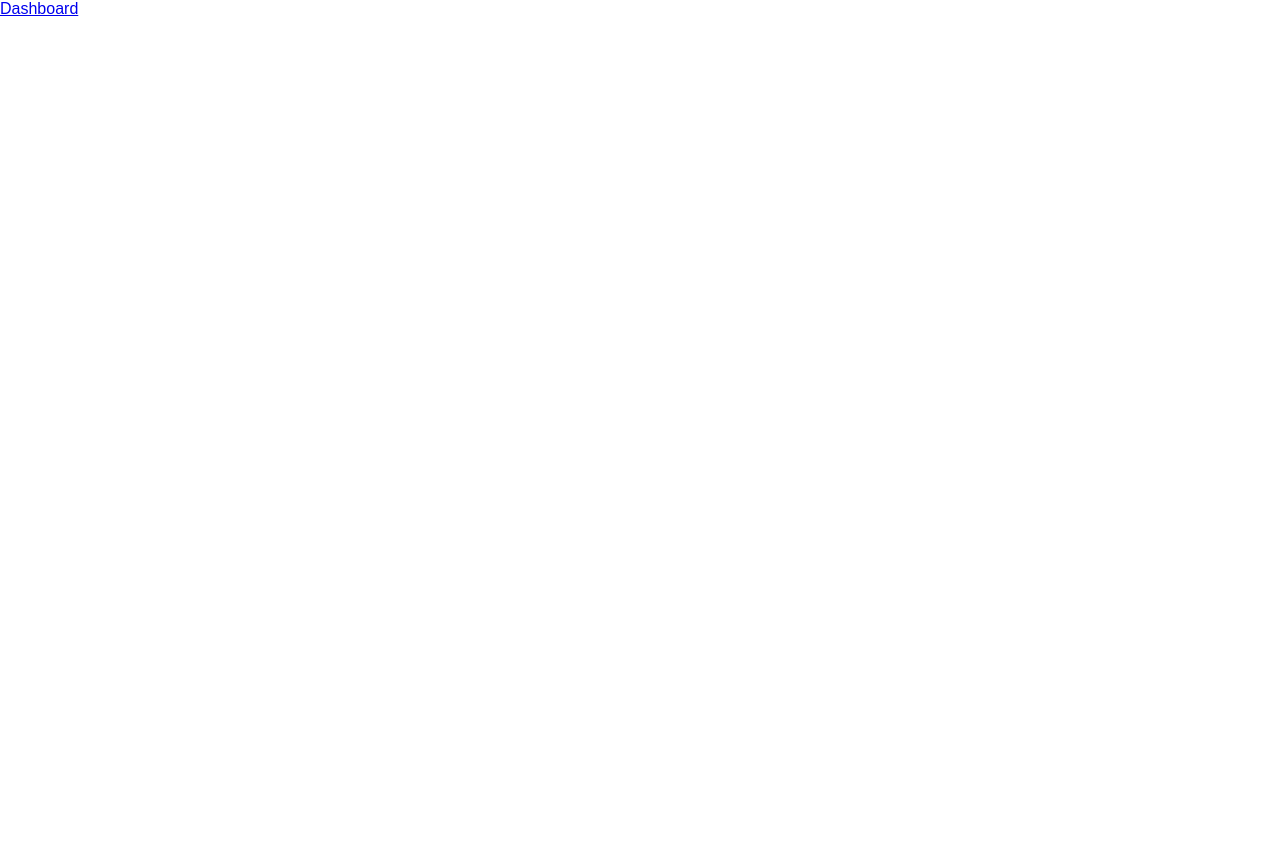
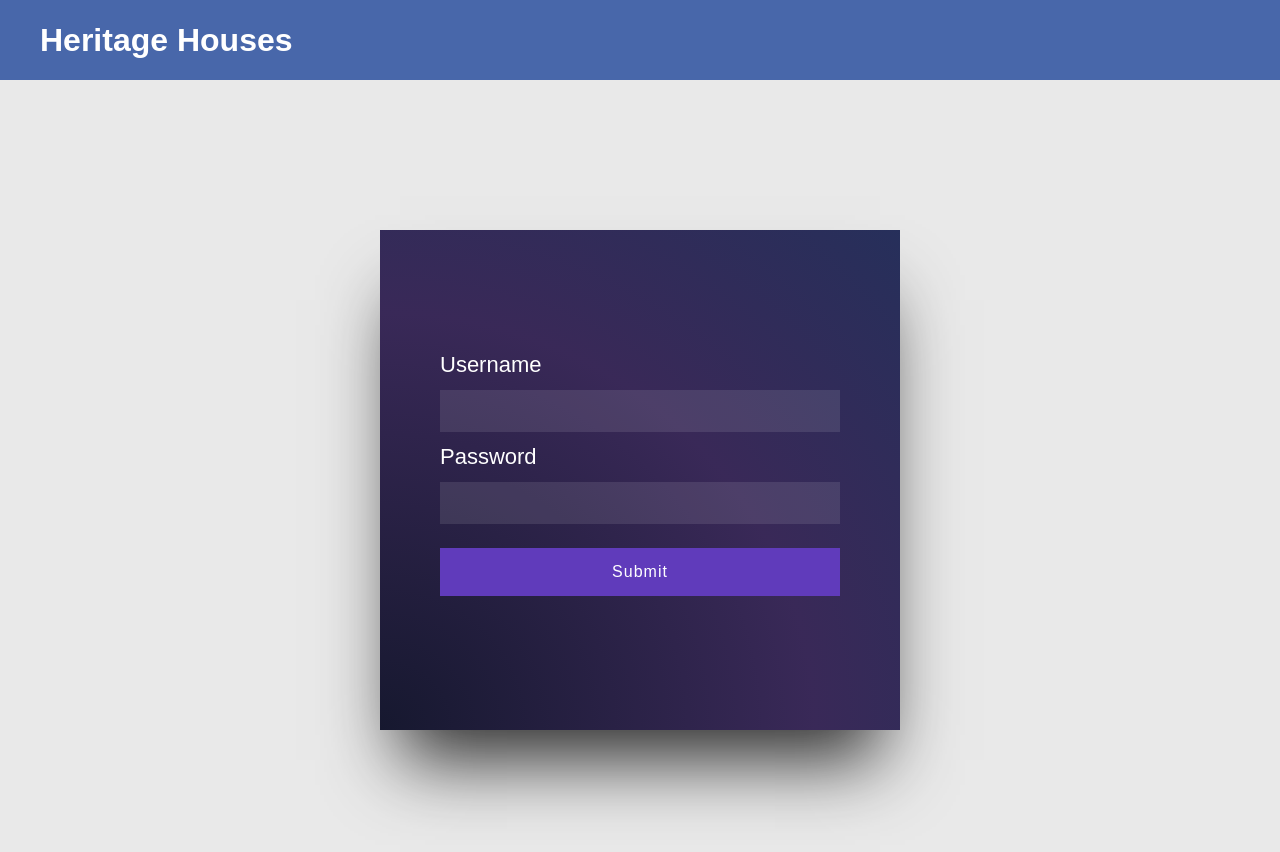
Before and after one commit to Mamata24/HackOHolics, a React (Create React App) app: page / in a window 1280 px wide. Shown: the top 852 px of the page. Before the commit the page ends 800 px from the top, so only its background shows below. Built offline with nearby package versions, Linux system fonts and the light colour scheme.

Commit message:
Updated Routing Functionalities-Routes-JSX Code

```diff
--- a/src/Routes/Routes.jsx
+++ b/src/Routes/Routes.jsx
@@ -1,4 +1,5 @@
 import React from 'react';
+import Login1 from '../Components/Login1'
 import Dashboard from '../Components/Dashboard';
 import Maintenance from '../Components/Maintenance';
 import { Switch, Route, Link } from 'react-router-dom';
@@ -9,7 +10,7 @@ function Routes() {
             <Route
                 exact
                 path="/"
-                render={() => <Link to="/Dashboard">Dashboard</Link>}
+                render={(props) => <Login1 {...props} />}
             />
             <Route exact path="/Dashboard" render={() => <Dashboard />} />
             <Route exact path="/Maintenance" render={() => <Maintenance />} />
```
